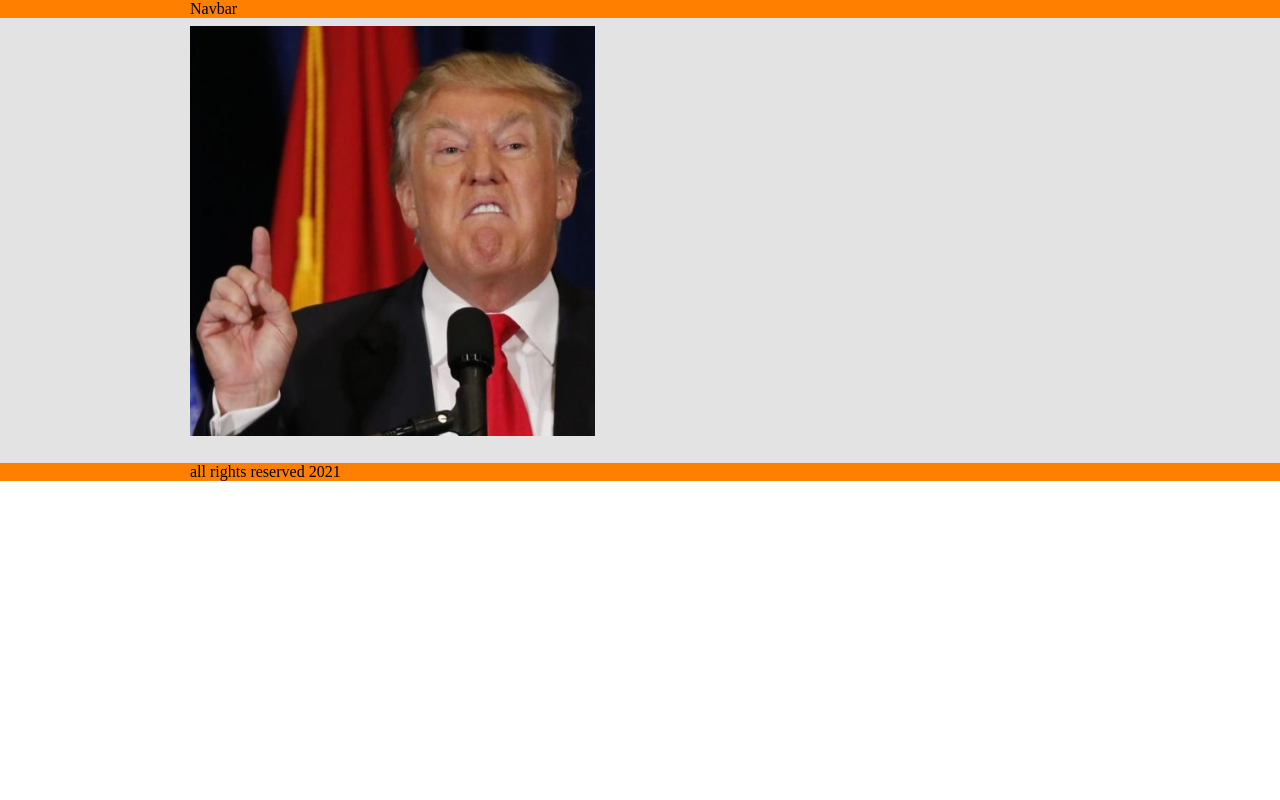
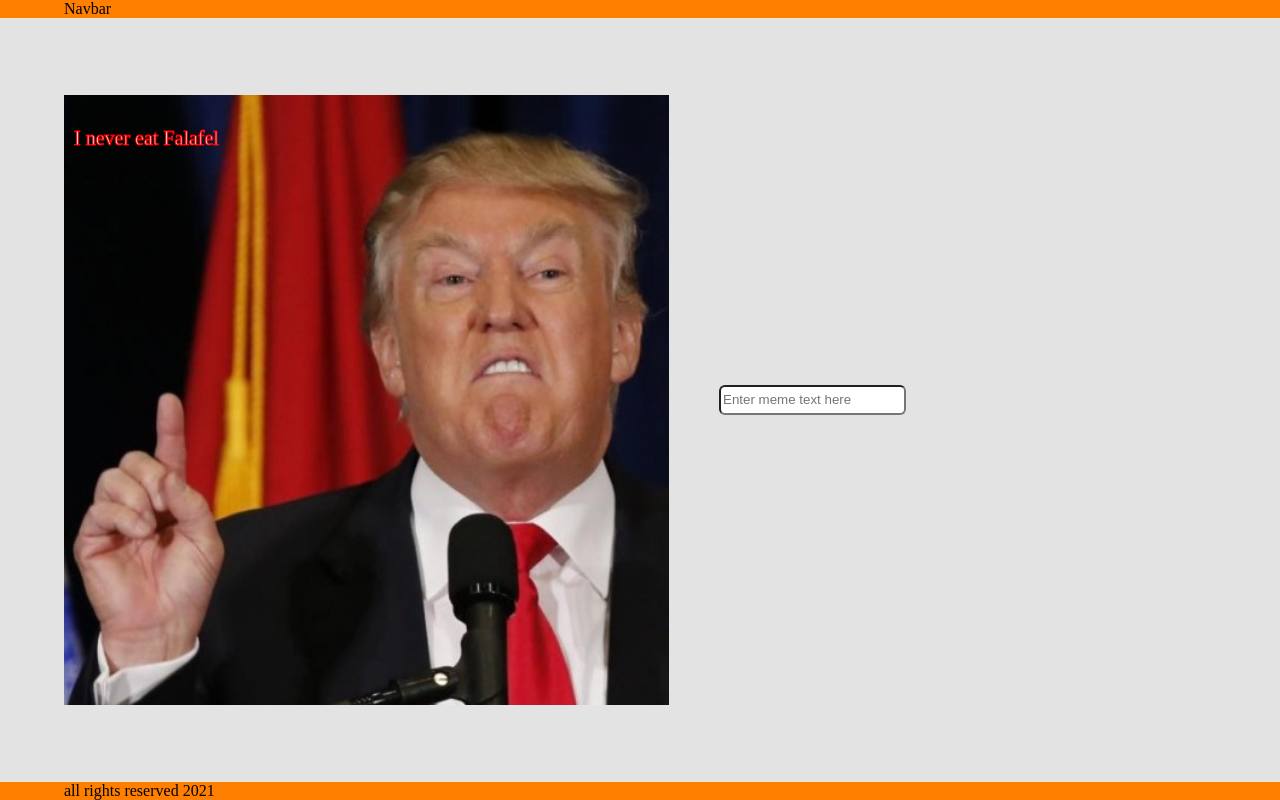
Before and after one commit to zoharharuv/memegenerator, a plain HTML site: page index.html in a window 1280 px wide. Drawn offline with Linux system fonts and the light colour scheme.

Commit message:
added text area fixed layout

```diff
--- a/css/styles.css
+++ b/css/styles.css
@@ -16,9 +16,12 @@ body {
     background-color: #e3e3e3;
 }
 
+.content {
+    height: 100vh;
+}
+
 .main-layout {
-    display: flex;
-    width: 900px;
+    width: 90vw;
     margin: 0 auto;
 }
 
@@ -26,21 +29,51 @@ body {
     background-color: #ff7f00;
 }
 
+.nav-bar-bc {
+    position: absolute;
+    top: 0;
+    left: 0;
+    width: 100%;
+}
+
 /* GALLERY */
 
 /* GENERATOR */
 
+.generator {
+    height: 100%;
+    display: flex;
+    flex-direction: row;
+    justify-content: flex-start;
+    align-items: center;
+    gap: 50px
+}
+
 /* CANVAS */
 
 .canvas-container {
-    width: 405px;
-    height: 410px;
-    margin: 0 0 35px;
-    padding: 8px 0 140px;
+    width: 605px;
+    height: 610px;
+    margin: 20px 0;
 }
 
 /* TOOLS */
 
+.txt-input {
+    width: 186.5px;
+    height: 30px;
+    margin: 0 0 1px;
+    border-radius: 6px;
+    background-color: #fff;
+}
+
 /* ABOUT */
 
 /* FOOTER */
+
+.footer-bc {
+    position: absolute;
+    bottom: 0;
+    left: 0;
+    width: 100%
+}
--- a/index.html
+++ b/index.html
@@ -18,24 +18,25 @@
     </section>
 
     <main class="main-bc">
+
         <section id="content" class="content main-layout">
+
             <section class="generator">
                 <div class="canvas-container">
                     <canvas id="canvas" height="400" width="400"></canvas>
                 </div>
                 <div class="tools-container">
-
+                    <input class="txt-input" type="text" placeholder="Enter meme text here">
                 </div>
             </section>
-            <section class="gallery" hidden>
 
-            </section>
-            <section class="about" hidden>
+            <section class="gallery" hidden> </section>
+            <section class="about" hidden> </section>
 
-            </section>
         </section>
     </main>
 
+    <script src="js/services/gallery-service.js"></script>
     <script src="js/services/canvas-service.js"></script>
     <script src="js/services/meme-service.js"></script>
     <script src="js/controller.js"></script>
--- a/js/services/canvas-service.js
+++ b/js/services/canvas-service.js
@@ -1,7 +1,11 @@
 'use strict'
+// CANVAS
 var gContainer;
 var gCanvas;
 var gCtx;
+// TOOLS
+// MEME
+var gCurrMeme;
 
 function renderCanvas() {
     gContainer = document.querySelector('.canvas-container');
@@ -9,18 +13,27 @@ function renderCanvas() {
     gCanvas.width = gContainer.offsetWidth;
     gCanvas.height = gContainer.offsetHeight;
     gCtx = gCanvas.getContext('2d');
-    const meme = getMeme();
-    console.log(meme.selectedImgId);
-    drawImgFromlocal(meme.selectedImgId);
-    // let strHTML = ``;
+    gCurrMeme = getMeme();
+    drawImgFromlocal(gCurrMeme.selectedImgId);
+
 }
 
 function drawImgFromlocal(imgId) {
-    debugger
     const imgUrl = getImg(imgId);
     var img = new Image()
     img.src = imgUrl;
     img.onload = () => {
-        gCtx.drawImage(img, 0, 0, gCanvas.width, gCanvas.height) //img,x,y,xend,yend
+        gCtx.drawImage(img, 0, 0, gCanvas.width, gCanvas.height);
+        drawText();
     }
 }
+
+function drawText() {
+    const txtPrefs = gCurrMeme.lines[gCurrMeme.selectedLineIdx];
+    gCtx.strokeStyle = `${txtPrefs.color}`;
+    gCtx.fillStyle = `#ffffff`;
+    gCtx.textAlign = `${txtPrefs.align}`;
+    gCtx.font = `${txtPrefs.size}px Impact`;
+    gCtx.fillText(`${txtPrefs.txt}`, 10, 50);
+    gCtx.strokeText(`${txtPrefs.txt}`, 10, 50);
+}
--- /dev/null
+++ b/js/services/gallery-service.js
@@ -0,0 +1 @@
+'use strict'
--- a/js/services/meme-service.js
+++ b/js/services/meme-service.js
@@ -16,7 +16,6 @@ var gMemes = {
 }
 
 function getImg(imgId) {
-    debugger
     const img = gImgs.find(img => {
         return (img.id === imgId) ? img : null;
     })
```
